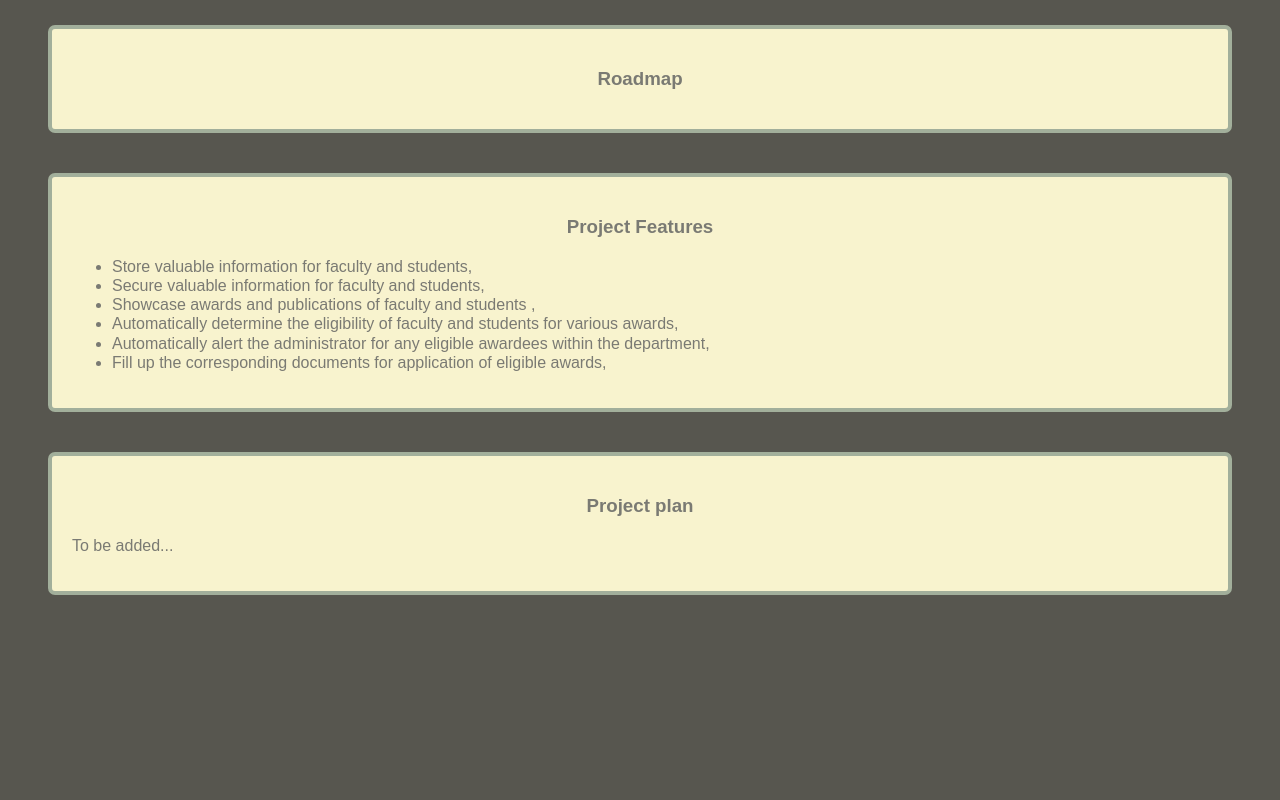
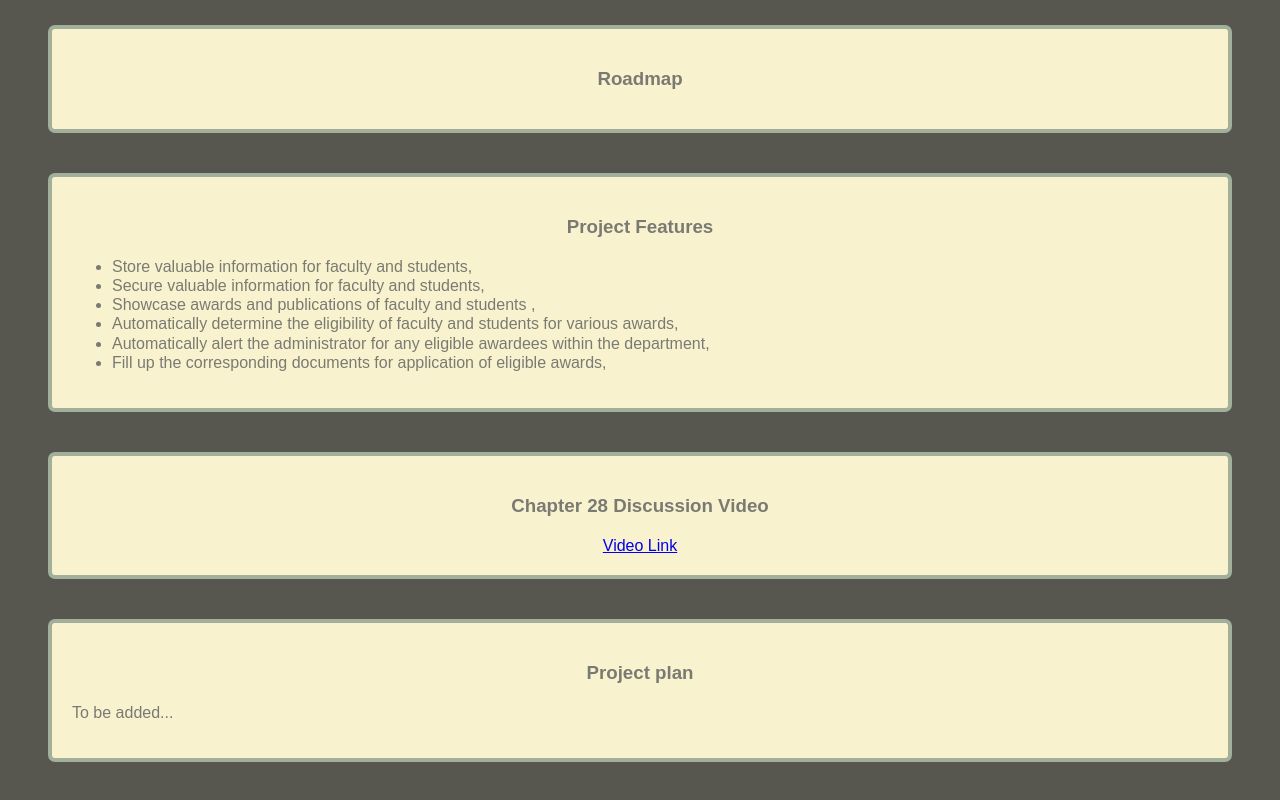
Before and after one commit to ervnmrcdo/19X_Project_Proposal, a Next.js app: page / in a window 1280 px wide. Shown: the part 694-1494 px from the top of the page. Before the commit the page ends 1329 px from the top, so only its background shows below. Built offline with nearby package versions, Linux system fonts and the light colour scheme.

Commit message:
Add: Chapter 28 Presentation

```diff
--- a/src/app/page.tsx
+++ b/src/app/page.tsx
@@ -70,6 +70,15 @@ export default function Home() {
           </li>
         </ul>
       </div>
+      <div className={styles.content_container}>
+        <h3>Chapter 28 Discussion Video</h3>
+        <a
+          href="https://drive.google.com/file/d/1WoB8y76nDjvWM-c7wJNQOAFZNarJyGx0/view?t=4"
+          target="_blank"
+        >
+          Video Link
+        </a>
+      </div>
 
       <div className={styles.content_container}>
         <h3>Project plan</h3>
```
